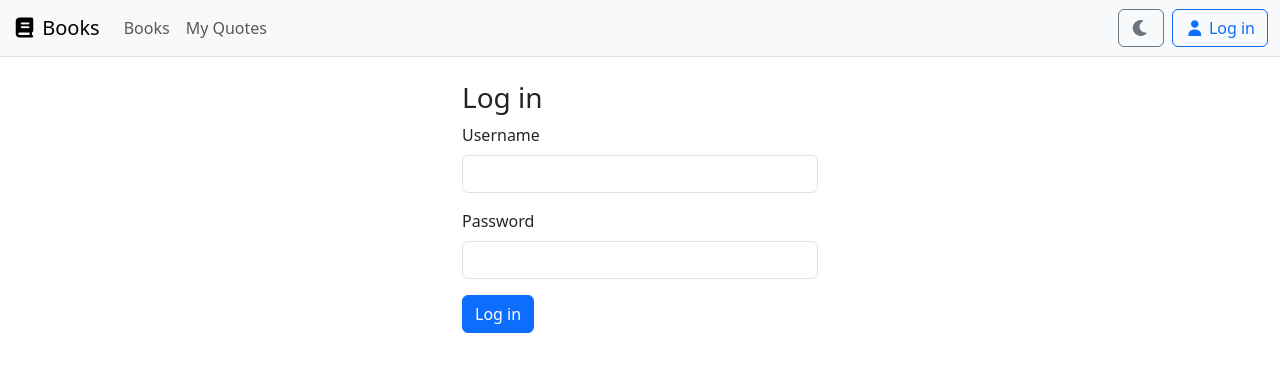
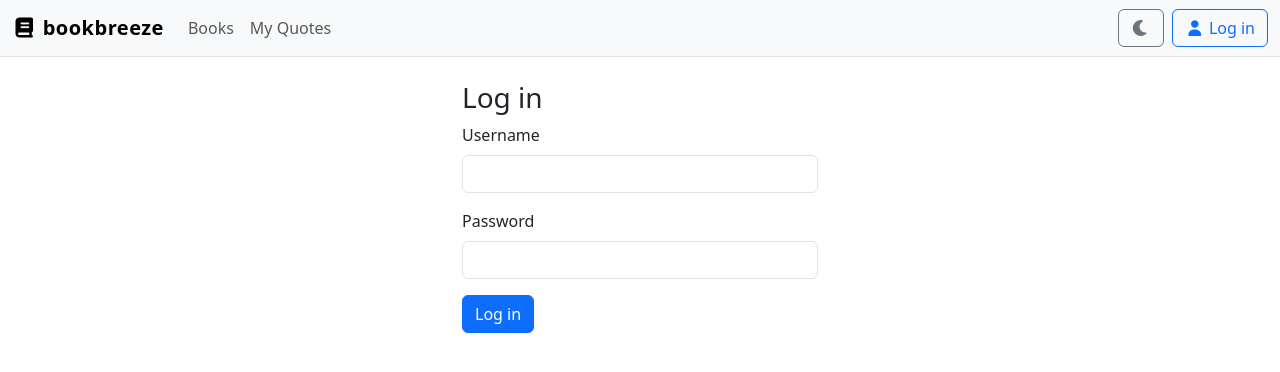
Before and after one commit to jan-elia-24/books-solution, an Angular app in the folder books-app/: page /login in a window 1280 px wide. Shown: the top 372 px of the page. Built offline with nearby package versions, Linux system fonts and the light colour scheme.

Commit message:
set navbar brand to 'bookbreeze'

```diff
--- a/books-app/src/app/shared/navbar/navbar.html
+++ b/books-app/src/app/shared/navbar/navbar.html
@@ -1,7 +1,7 @@
 <nav class="navbar navbar-expand-lg bg-body-tertiary border-bottom">
   <div class="container-fluid">
-    <a class="navbar-brand" routerLink="/books" (click)="closeMenu()">
-      <i class="fa fa-book"></i> Books
+    <a class="navbar-brand" routerLink="/" (click)="closeMenu()">
+      <i class="fa fa-book"></i> BookBreeze
     </a>
 
     <!-- Toggler (mobil) -->
--- a/books-app/src/app/shared/navbar/navbar.scss
+++ b/books-app/src/app/shared/navbar/navbar.scss
@@ -1,2 +1,3 @@
 .navbar-toggler i,
 .navbar-toggler { font-size: 1.25rem; }
+.navbar-brand { text-transform: lowercase; font-weight: 700; letter-spacing: .5px; }
```
